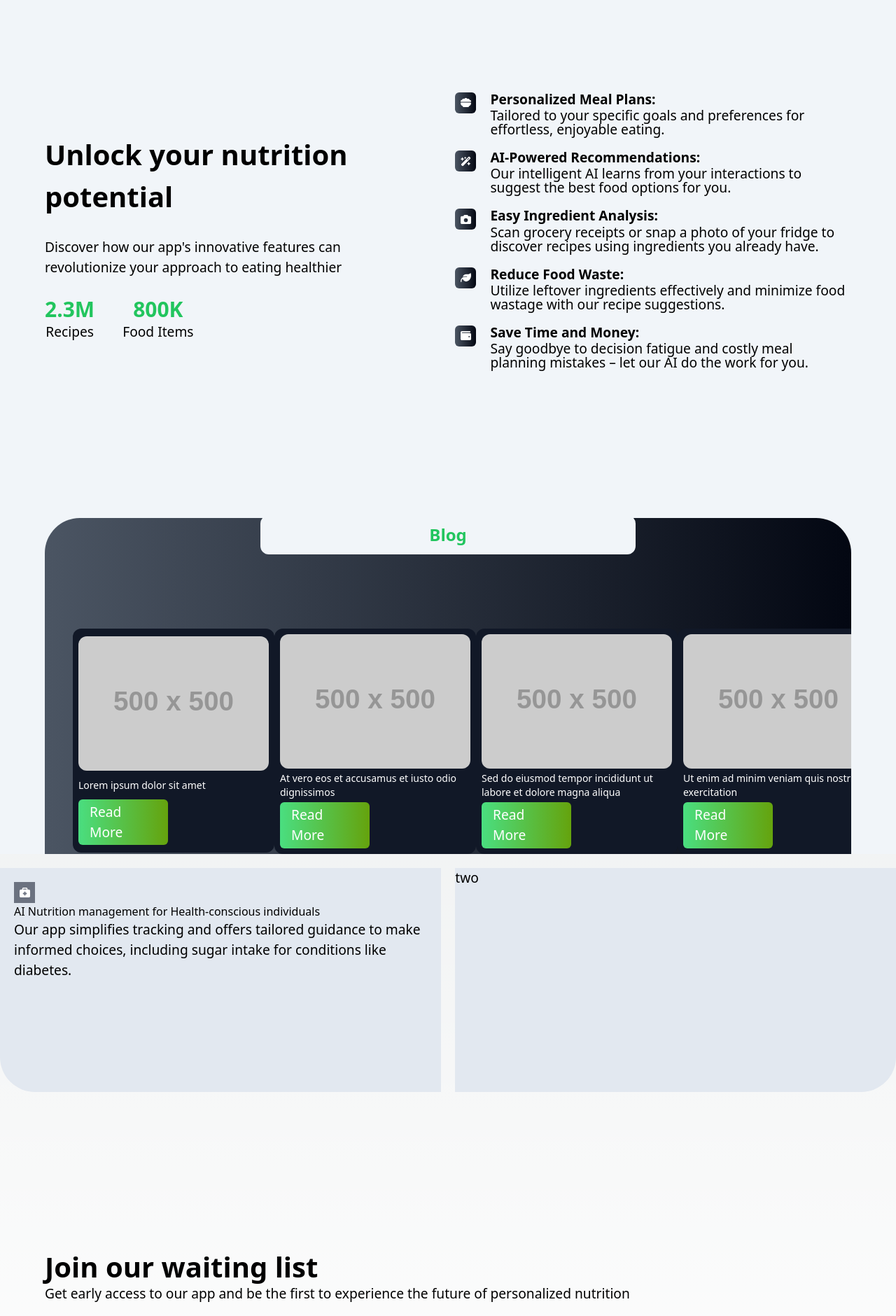
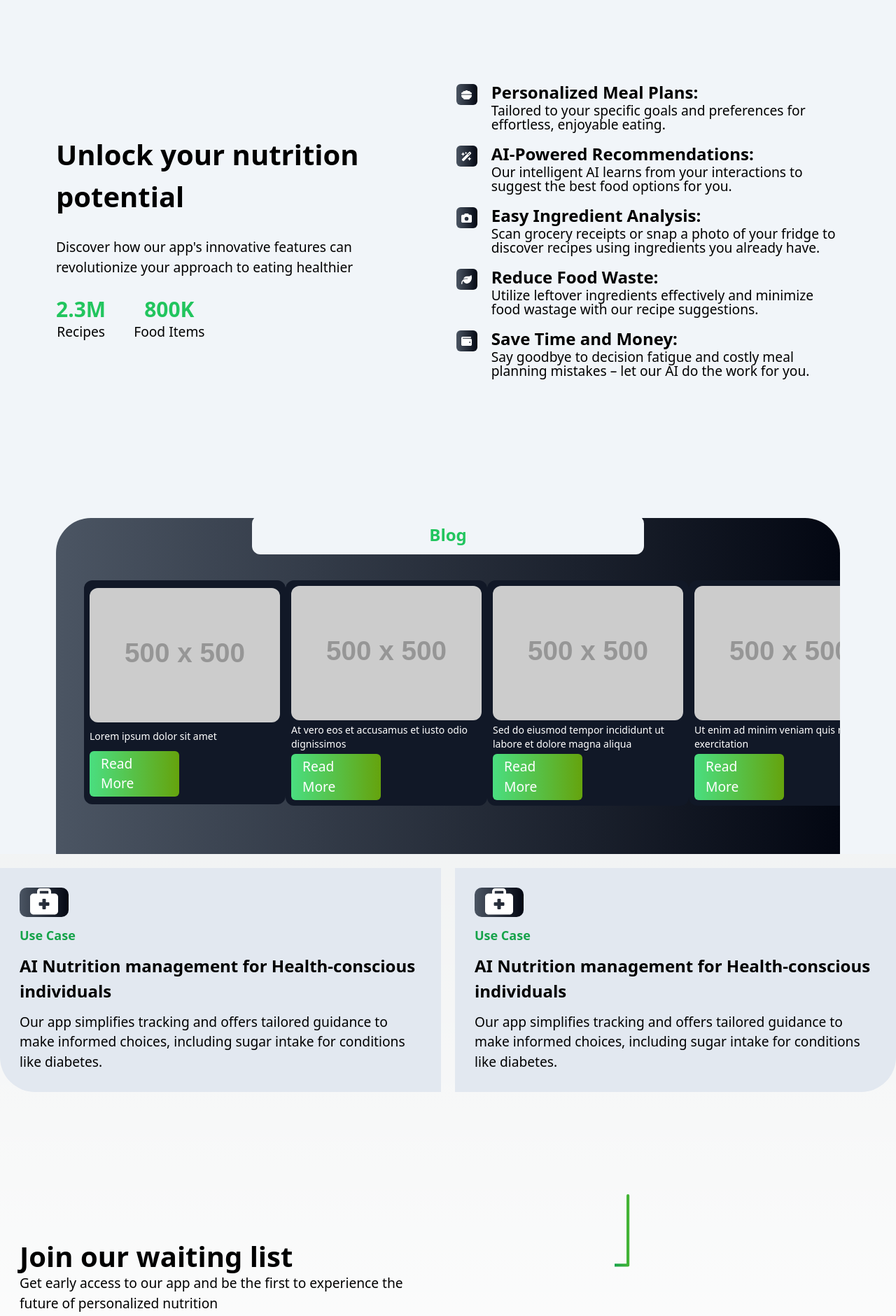
Before and after one commit to zamcham/nutrivo-website, a Next.js app: page / in a window 1280 px wide. Shown: the part 860-2740 px from the top of the page at 70% size. Built offline with nearby package versions, Linux system fonts and the light colour scheme.

Commit message:
Create decoration

```diff
--- a/app/components/Home/Blog.js
+++ b/app/components/Home/Blog.js
@@ -4,14 +4,17 @@ const { posts } = require('../../data/posts.js');
 
 function Blog() {
   return (
-    <div className="bg-slate-100">
-        <section className="flex flex-col h-[60vh] max-w-1440 mx-16 px-10
-        bg-gradient-to-r from-gray-600 to-gray-950
-        rounded-t-[50px] overflow-hidden relative">
-            <div className='bg-slate-100 w-1/2 m-auto rounded-xl py-3 px-1 text-center -mt-1'>
+    <div className="bg-slate-100 w-full flex items-center justify-center">
+        <section
+          className="flex flex-col items-center justify-center
+          h-[60vh] w-full max-w-1440 mx-20 p-10
+          bg-gradient-to-r from-gray-600 to-gray-950
+          rounded-t-[50px] overflow-hidden relative"
+        >
+            <div className='bg-slate-100 w-1/2 mx-auto rounded-xl py-3 px-1 text-center -mt-1 absolute top-0'>
               <h3 className='font-semibold text-green-500 text-2xl'>Blog</h3>
             </div>
-            <ul className='flex justify-between'>
+            <ul className='flex w-full justify-between mt-5'>
               {posts.map((post) =>(
                 <li key={post.title}>
                   <div className="bg-gray-900 min-h-80 w-72 rounded-xl text-white p-2 flex flex-col justify-around">
--- a/app/components/Home/Features.js
+++ b/app/components/Home/Features.js
@@ -4,8 +4,8 @@ import { faBowlFood } from '@fortawesome/free-solid-svg-icons';
 
 function Features() {
   return (
-    <div className="bg-slate-100">
-        <section className="flex h-[100vh] p-16 max-w-1440 mx-auto space-x-28 items-center relative">
+    <div className="bg-slate-100 w-full flex items-center justify-center">
+        <section className="flex h-[100vh] max-w-1440 p-20 space-x-28 items-center relative">
             <div className="space-y-7">
                 <h2>Unlock your nutrition potential</h2>
                 <p>Discover how our app's innovative features can revolutionize your approach to eating healthier</p>
--- a/app/components/Home/Hero.js
+++ b/app/components/Home/Hero.js
@@ -10,9 +10,9 @@ import iosBadge from '../../assets/badges/ios.png';
 
 function Hero() {
   return (
-    <main className="bg-slate-200">
-      <section className='flex h-screen p-16 max-w-1440 mx-auto pt-40 space-x-28 relative'>
-        <div className="left-container w-2/4 h-full flex flex-col justify-between relative">
+    <main className="bg-slate-200 w-full flex items-center justify-center">
+      <section className='flex h-screen max-w-1440 p-20 space-x-28 relative'>
+        <div className="left-container w-2/4 flex flex-col justify-end relative">
           <h1 className="font-bold">Automate your calorie tracking with AI</h1>
           <p className='tracking-wide'>Streamline your nutrition journey with personalized meal plans tailored to your goals and preferences. Say goodbye to manual tracking and decision fatigue - let our AI revolutionize your eating habits today!
           </p>
@@ -42,7 +42,7 @@ function Hero() {
           </div>
         </div>
         </div>
-        <div className="left-container w-2/4 h-full flex flex-col justify-between relative">
+        <div className="left-container w-2/4 flex flex-col justify-end relative">
           <div className="w-full mb-20 flex flex-row items-center justify-end">
             <div className='flex flex-row '>
               <Image
--- a/app/components/Home/JoinList.js
+++ b/app/components/Home/JoinList.js
@@ -1,9 +1,11 @@
-import Button from '../Button'
+import Image from "next/image"
+import line from "../../assets/decoration/line.svg"
+
 
 export default function JoinList() {
   return (
-    <section className="flex h-[70vh] p-16 max-w-1440 mx-auto space-x-28 items-center relative">
-        <div>
+    <section className="flex h-[70vh] p-7 max-w-1440 mx-auto p-20 items-center space-x-28 relative">
+        <div className='w-1/2'>
             <h2 className='leading-none'>Join our waiting list</h2>
             <p className='mt-1'>Get early access to our app and be the first to experience the future of personalized nutrition</p>
             <form className='space-x-2 mt-5'>
@@ -11,6 +13,11 @@ export default function JoinList() {
                 <button type="submit" className="p-3 rounded-md bg-green-500 text-white">Join Now</button>
             </form>
         </div>
+        <figure className="w-1/2">
+          <div className="line-deco">
+            <div className="gradient-spin" />
+          </div>
+        </figure>
     </section>
   )
 }
--- a/app/components/Home/UseCases.js
+++ b/app/components/Home/UseCases.js
@@ -3,17 +3,23 @@ import { faBriefcaseMedical } from "@fortawesome/free-solid-svg-icons"
 
 function UseCases() {
   return (
-    <div className="my-5">
-        <section className="flex justify-between h-[40vh] max-w-1440 mx-auto mx-16 overflow-hidden relative space-x-5">
-            <div className='bg-slate-200 w-1/2 rounded-bl-[50px] p-5'>
-                <div className="i-container bg-gray-500">
+    <div className="my-5 w-full flex items-center justify-center">
+        <section className="flex justify-between h-[40vh] max-w-1440 mx-auto mx-20 overflow-hidden relative space-x-5">
+            <div className='bg-slate-200 w-1/2 rounded-bl-[50px] p-7 space-y-3 flex flex-col justify-center'>
+                <figure className="i-container-big bg-gradient-to-r from-gray-600 to-gray-950">
                     <FontAwesomeIcon icon={faBriefcaseMedical} />
-                </div>
-                <h6>AI Nutrition management for Health-conscious individuals</h6>
+                </figure>
+                <h2 className="text-lg font-bold text-green-600">Use Case</h2>
+                <h3>AI Nutrition management for Health-conscious individuals</h3>
                 <p>Our app simplifies tracking and offers tailored guidance to make informed choices, including sugar intake for conditions like diabetes. </p>
             </div>
-            <div className='bg-slate-200 w-1/2 rounded-br-[50px]'>
-                <p>two</p>
+            <div className='bg-slate-200 w-1/2 rounded-br-[50px] p-7 space-y-3 flex flex-col justify-center'>
+                <figure className="i-container-big bg-gradient-to-r from-gray-600 to-gray-950">
+                    <FontAwesomeIcon icon={faBriefcaseMedical} />
+                </figure>
+                <h2 className="text-lg font-bold text-green-600">Use Case</h2>
+                <h3>AI Nutrition management for Health-conscious individuals</h3>
+                <p>Our app simplifies tracking and offers tailored guidance to make informed choices, including sugar intake for conditions like diabetes. </p>
             </div>
         </section>
     </div>
--- a/app/globals.css
+++ b/app/globals.css
@@ -35,6 +35,11 @@ h2 {
   font-weight: 600;
 }
 
+h3 {
+  font-size: 1.5rem;
+  font-weight: 600;
+}
+
 p, li {
   font-size: 1.2rem;
   font-weight: 300;
@@ -58,6 +63,51 @@ li strong {
   color: white;
 }
 
+.i-container-big {
+  display: flex;
+  justify-content: center;
+  align-items: center;
+  width: 70px;
+  height: 70px;
+  border-radius: 10px;
+}
+
+.i-container-big svg {
+  width: 40px;
+  height: 40px;
+  color: white;
+}
+
+.line-deco {
+  width: 204px;
+  height: 309px;
+  mask-image: url('./assets/decoration/line.svg');
+  -webkit-mask-image: url('./assets/decoration/line.svg');
+  -webkit-mask-repeat: no-repeat;
+  mask-repeat: no-repeat;
+  position: relative;
+  overflow: hidden;
+}
+
+.gradient-spin {
+  position: absolute;
+  top: -25%;
+  left: -25%;
+  background: conic-gradient(from 0deg at 50% 50%, rgb(22, 163, 74) 0%, rgb(132 204 22) 6%, transparent 12%);
+  width: 250%;
+  height: 200%;
+  animation: rotate 3s linear infinite;
+}
+
+@keyframes rotate {
+  0% {
+    transform: rotate(0deg);
+  }
+  100% {
+    transform: rotate(-360deg);
+  }
+}
+
 @layer utilities {
   .text-balance {
     text-wrap: balance;
```
Also changed, not shown: app/assets/decoration/line.svg (added). Lines whose indentation alone changed are shown as unchanged.
